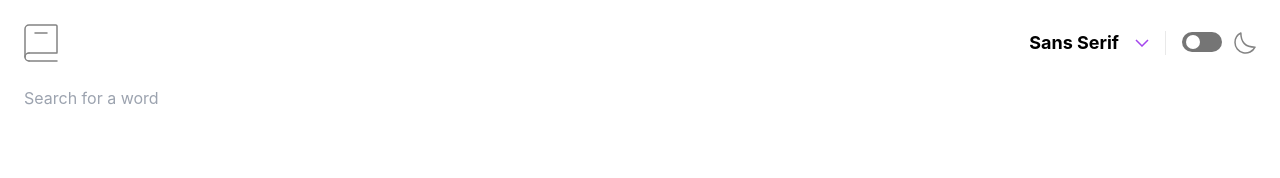
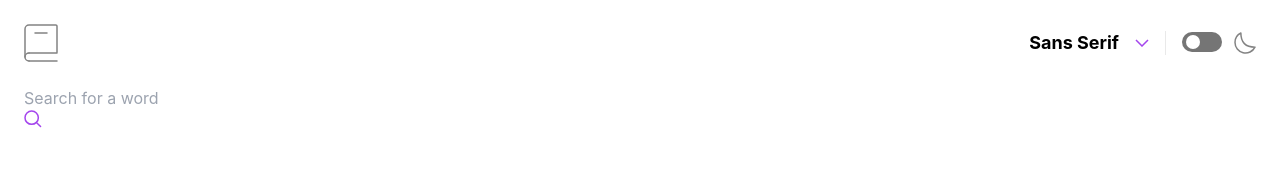
Before and after one commit to dimitarradulov/directory-web-app, an Angular app: page / in a window 1280 px wide. Shown: the top 178 px of the page. Built offline with nearby package versions, Linux system fonts and the light colour scheme.

Commit message:
add search icon

```diff
--- a/src/app/dictionary-search/dictionary-search.component.html
+++ b/src/app/dictionary-search/dictionary-search.component.html
@@ -1,3 +1,4 @@
-<form>
+<form class="relative">
   <input type="text" placeholder="Search for a word" name="searchTerm" />
+  <img src="../../assets/images/icon-search.svg" alt="search icon" />
 </form>
```
